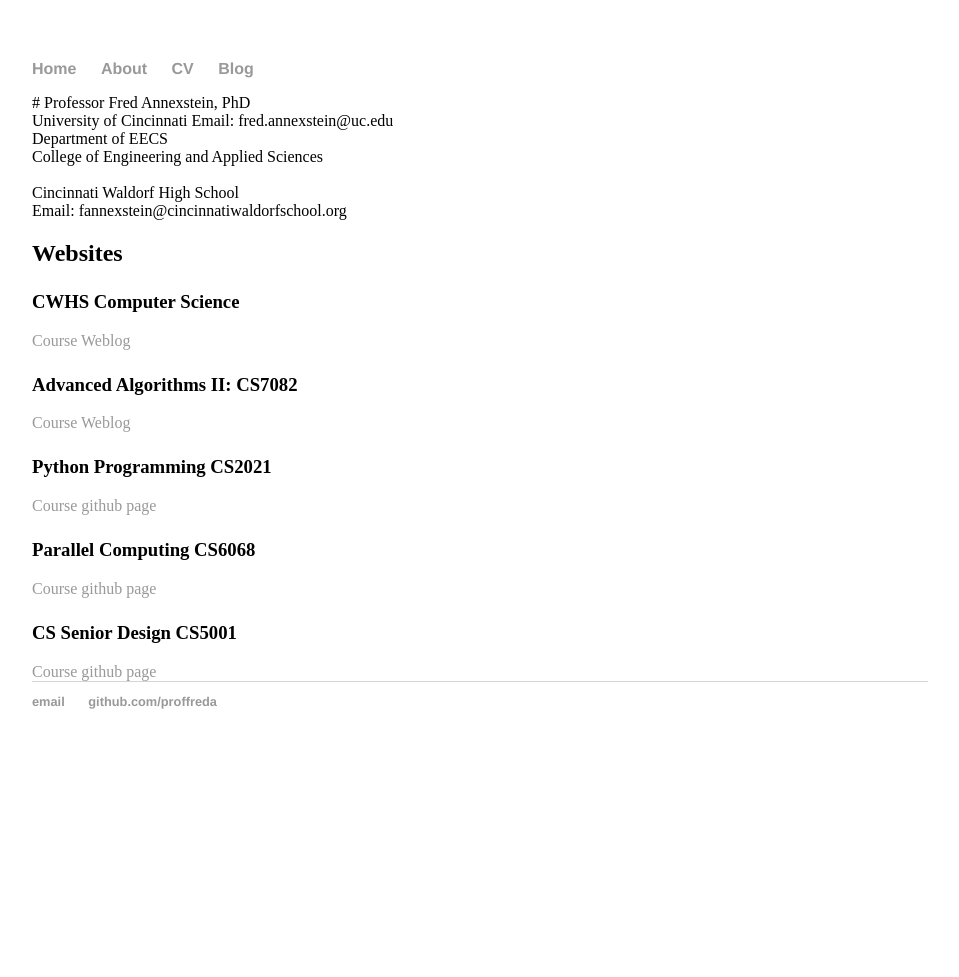
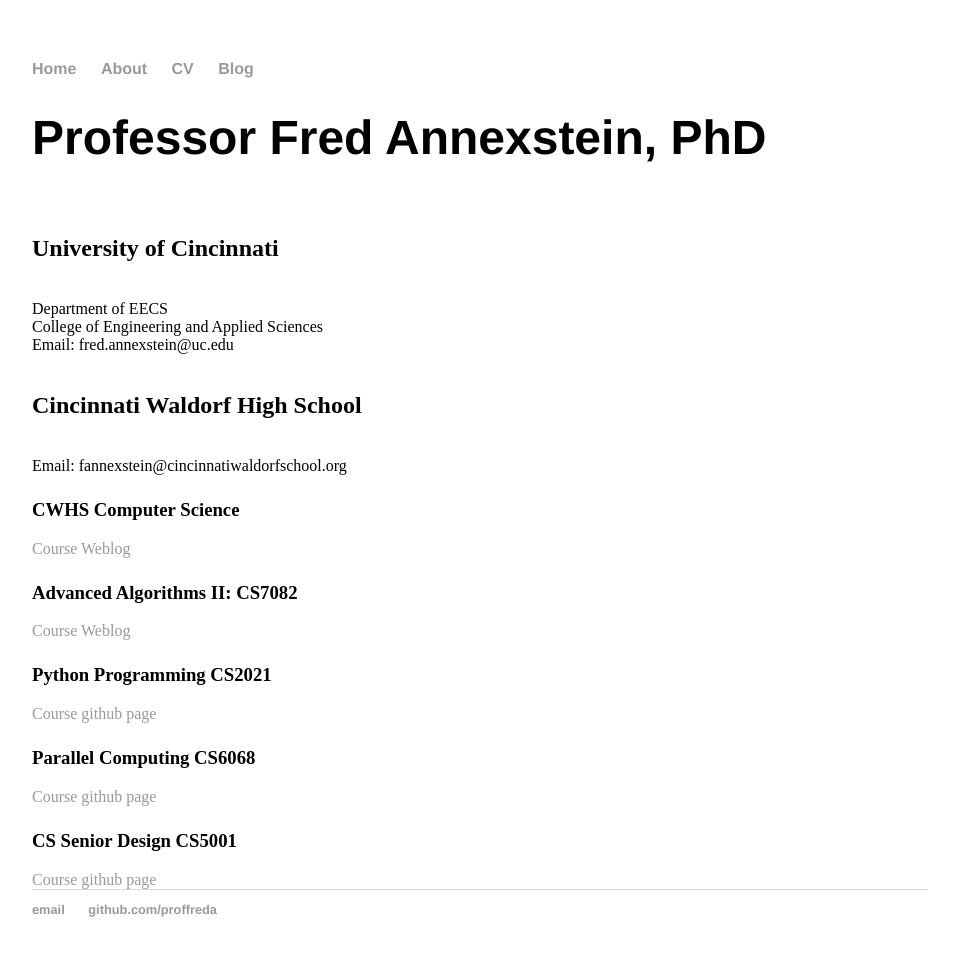
Before and after one commit to proffreda/proffreda.github.io, a Jekyll site: the page built from index.html, in a window 1280 px wide. Shown: the whole page, without its empty margins (160-1119 px from the left). Built offline with Jekyll 4.4.1, drawn with Linux system fonts in a browser that asks for light colours; before the commit the page ends 900 px from its top, so only the background shows below that.

Commit message:
Update index.html

```diff
--- a/index.html
+++ b/index.html
@@ -3,21 +3,19 @@
 title: Prof Fred Annexstein
 ---
 
-# Professor Fred Annexstein, PhD <br>
+<h1> Professor Fred Annexstein, PhD </h1> <br>
 
-          University of Cincinnati
-          Email: fred.annexstein@uc.edu<br>
+<h2>University of Cincinnati</h2> <br>
           Department of EECS <br>
           College of Engineering and Applied Sciences <br>
+          Email: fred.annexstein@uc.edu<br>
+
 
           <br>
-          Cincinnati Waldorf High School<br>
+<h2> Cincinnati Waldorf High School</h2><br>
           Email: fannexstein@cincinnatiwaldorfschool.org <br>
-
-  <h2>Websites </h2>
-
         <p> <h3> CWHS Computer Science</h3>
-        <a href = "http://proffreda.github.com/blog">Course Weblog</a>
+       <a href = "http://proffreda.github.com/blog">Course Weblog</a>
 
         <p> <h3> Advanced Algorithms II: CS7082 </h3>
         <a href = "http://github.uc.edu/annexsfs/BlockchainFoundations">Course Weblog</a>
```
